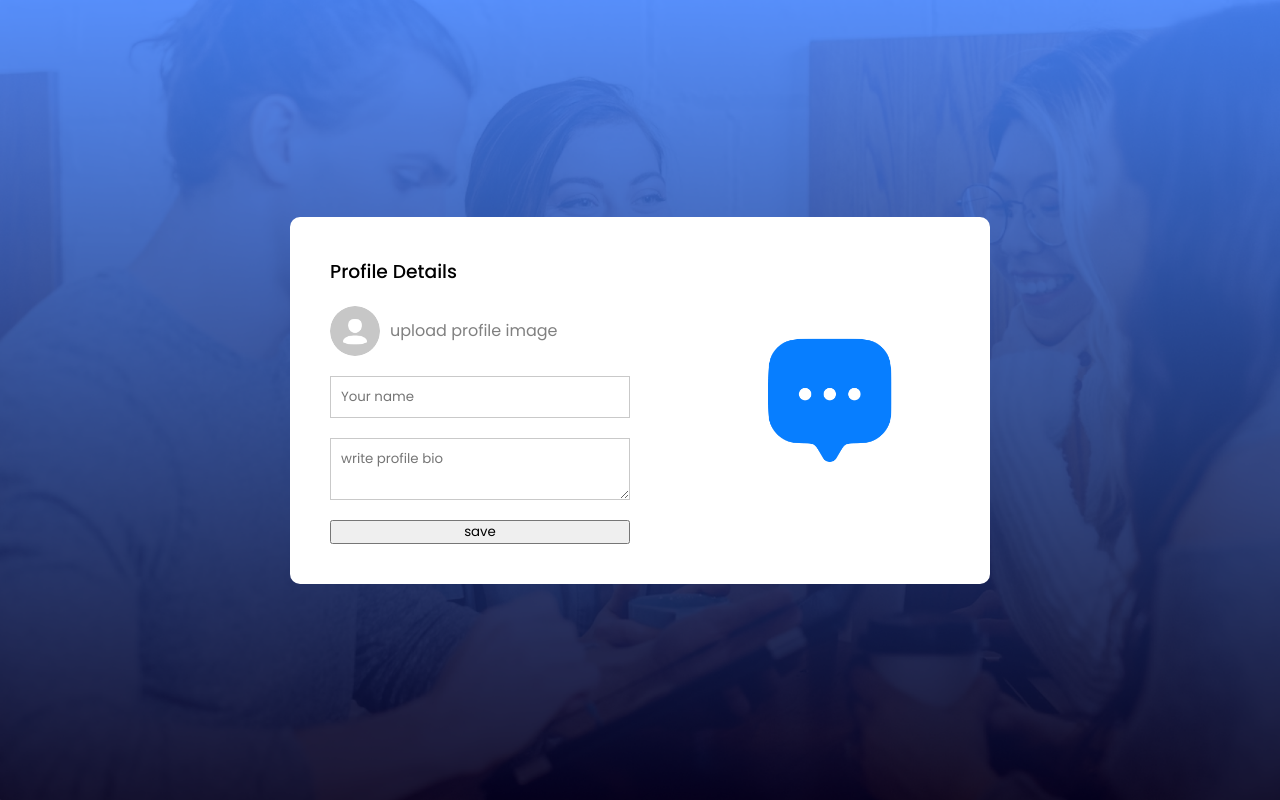
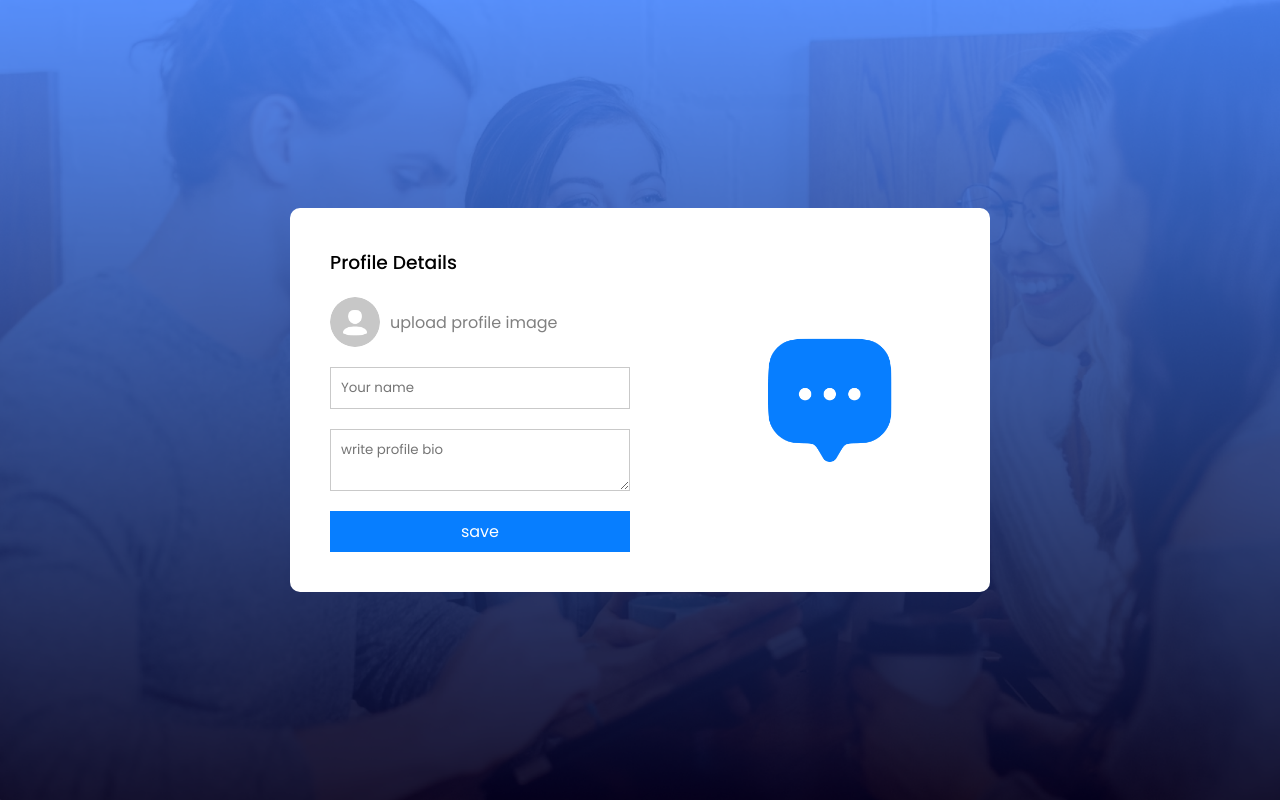
Before and after one commit to RakshaDas/react_chat_app, a React (Vite) app: page /profile in a window 1280 px wide. Built offline with nearby package versions, Linux system fonts and the light colour scheme.

Commit message:
added firebase in config

```diff
--- a/src/pages/ProfileUpdate/ProfileUpdate.css
+++ b/src/pages/ProfileUpdate/ProfileUpdate.css
@@ -52,3 +52,12 @@ textarea {
   border: 1px solid #c9c9c9;
   outline-color: #077eff;
 }
+
+.profile form button {
+  border: none;
+  color: white;
+  background-color: #077eff;
+  padding: 8px;
+  font-size: 16px;
+  cursor: pointer;
+}
--- a/src/pages/ProfileUpdate/ProfileUpdate.jsx
+++ b/src/pages/ProfileUpdate/ProfileUpdate.jsx
@@ -1,7 +1,9 @@
-import React from "react";
+import React, { useState } from "react";
 import "./ProfileUpdate.css";
 import assets from "../../assets/assets";
 const ProfileUpdate = () => {
+  const [image, setImage] = useState(false);
+
   return (
     <div className="profile">
       <div className="profile-container">
@@ -9,20 +11,28 @@ const ProfileUpdate = () => {
           <h3>Profile Details</h3>
           <label htmlFor="avatar">
             <input
+              onChange={(e) => setImage(e.target.files[0])}
               type="file"
               id="avatar"
               accept="
             .png, .jpg,.jpeg"
               hidden
             />
-            <img src={assets.avatar_icon} alt="" />
+            <img
+              src={image ? URL.createObjectURL(image) : assets.avatar_icon}
+              alt=""
+            />
             upload profile image
           </label>
           <input type="text" placeholder="Your name" required />
           <textarea placeholder="write profile bio" required></textarea>
           <button type="submit">save</button>
         </form>
-        <img className="profile-pic" src={assets.logo_icon} alt="" />
+        <img
+          className="profile-pic"
+          src={image ? URL.createObjectURL(image) : assets.logo_icon}
+          alt=""
+        />
       </div>
     </div>
   );
```
Also changed, not shown: src/config/firebase.js (added, +14 -0 lines).
